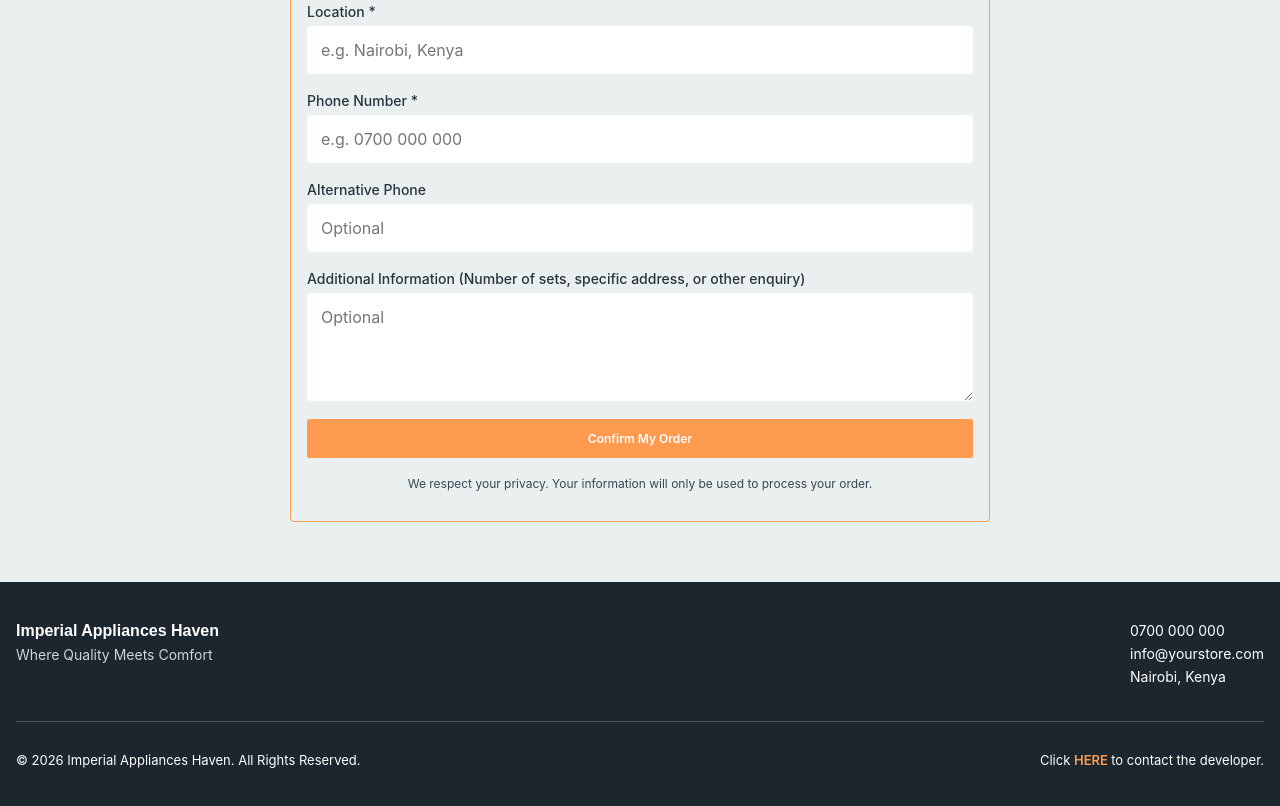
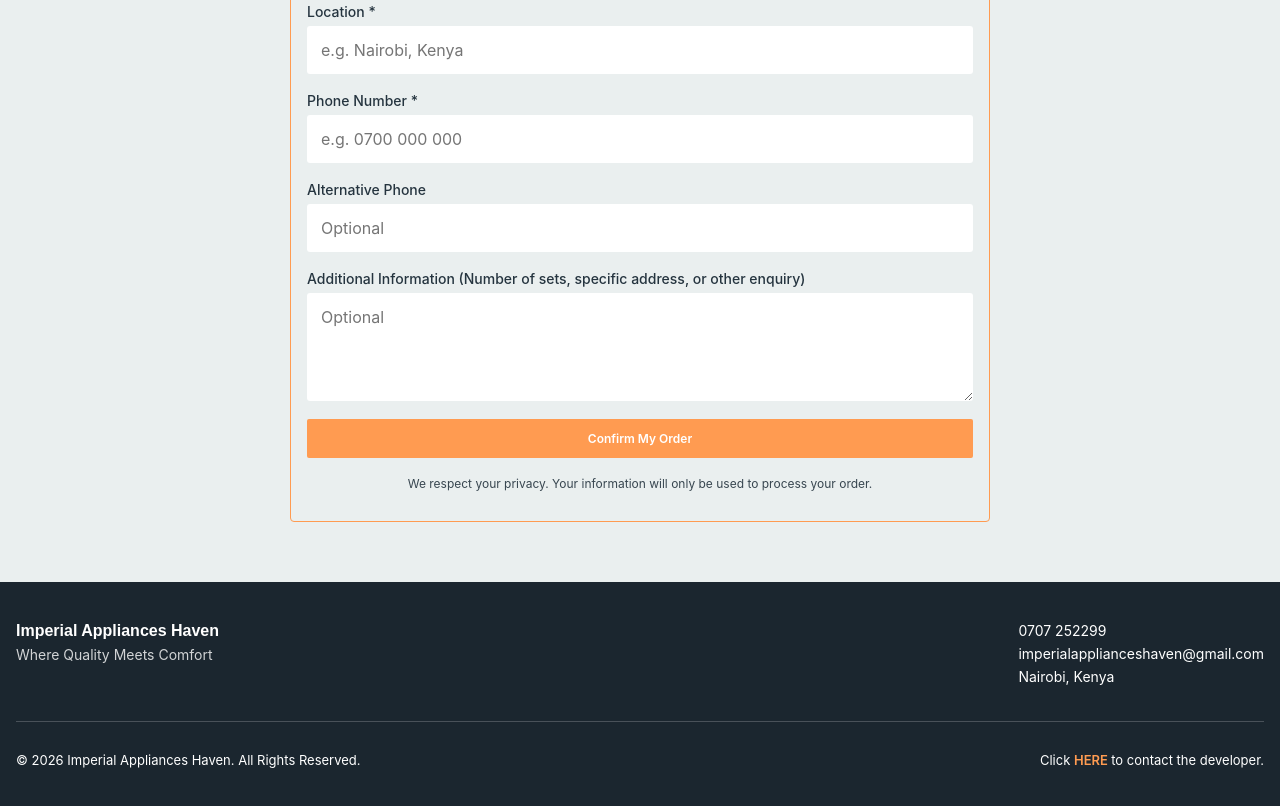
Before and after one commit to Easlum/facebookAds-landing-page, a plain HTML site: page index.html in a window 1280 px wide. Shown: the part 4880-5686 px from the top of the page. Drawn offline with Linux system fonts and the light colour scheme.

Commit message:
Update index.html

```diff
--- a/index.html
+++ b/index.html
@@ -514,8 +514,8 @@
                 </div>
 
                 <div class="footer-contact">
-                    <p>0700 000 000</p>
-                    <p>info@yourstore.com</p>
+                    <p>0707 252299</p>
+                    <p>imperialapplianceshaven@gmail.com</p>
                     <p>Nairobi, Kenya</p>
 
                 </div>
```
